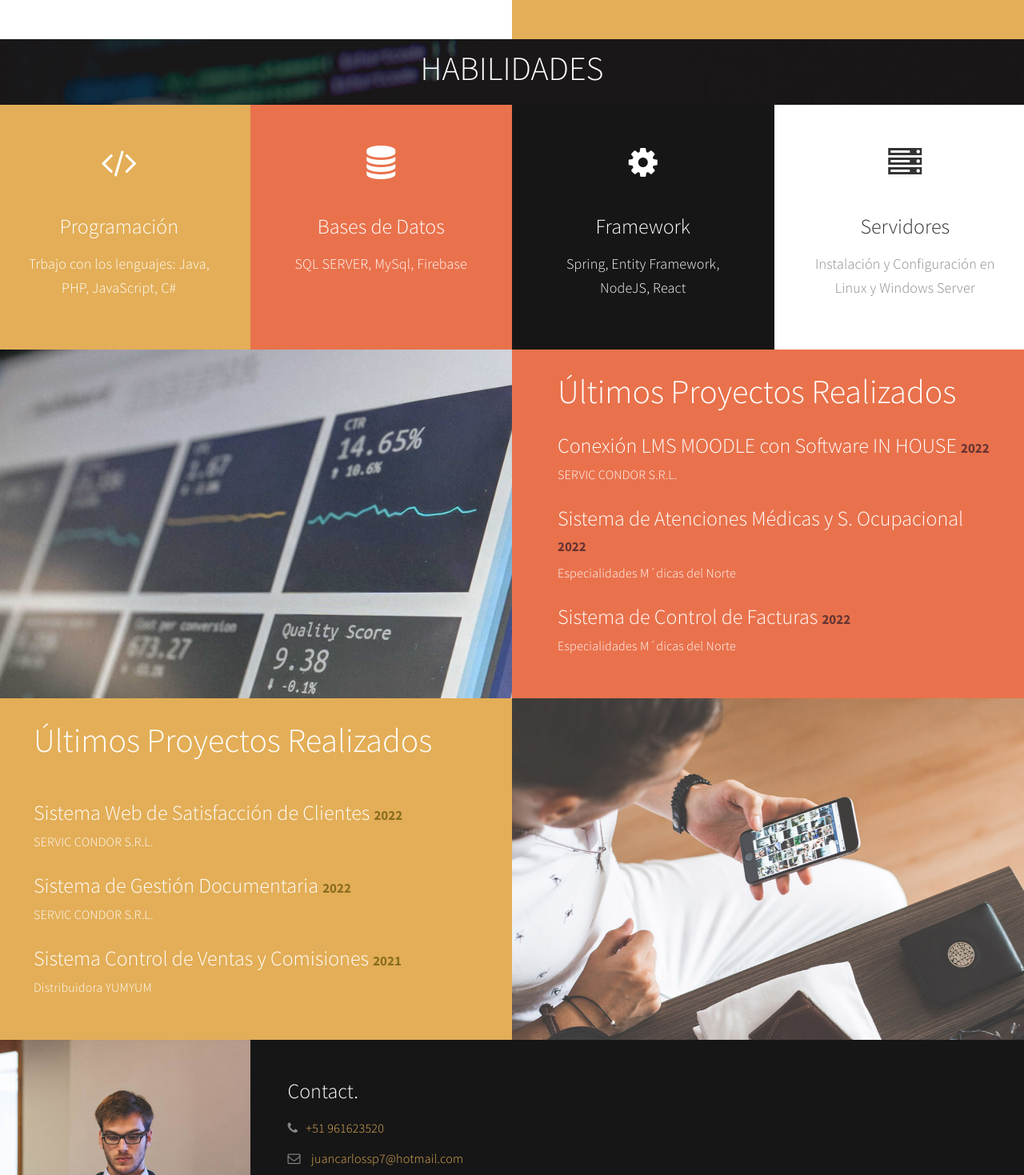
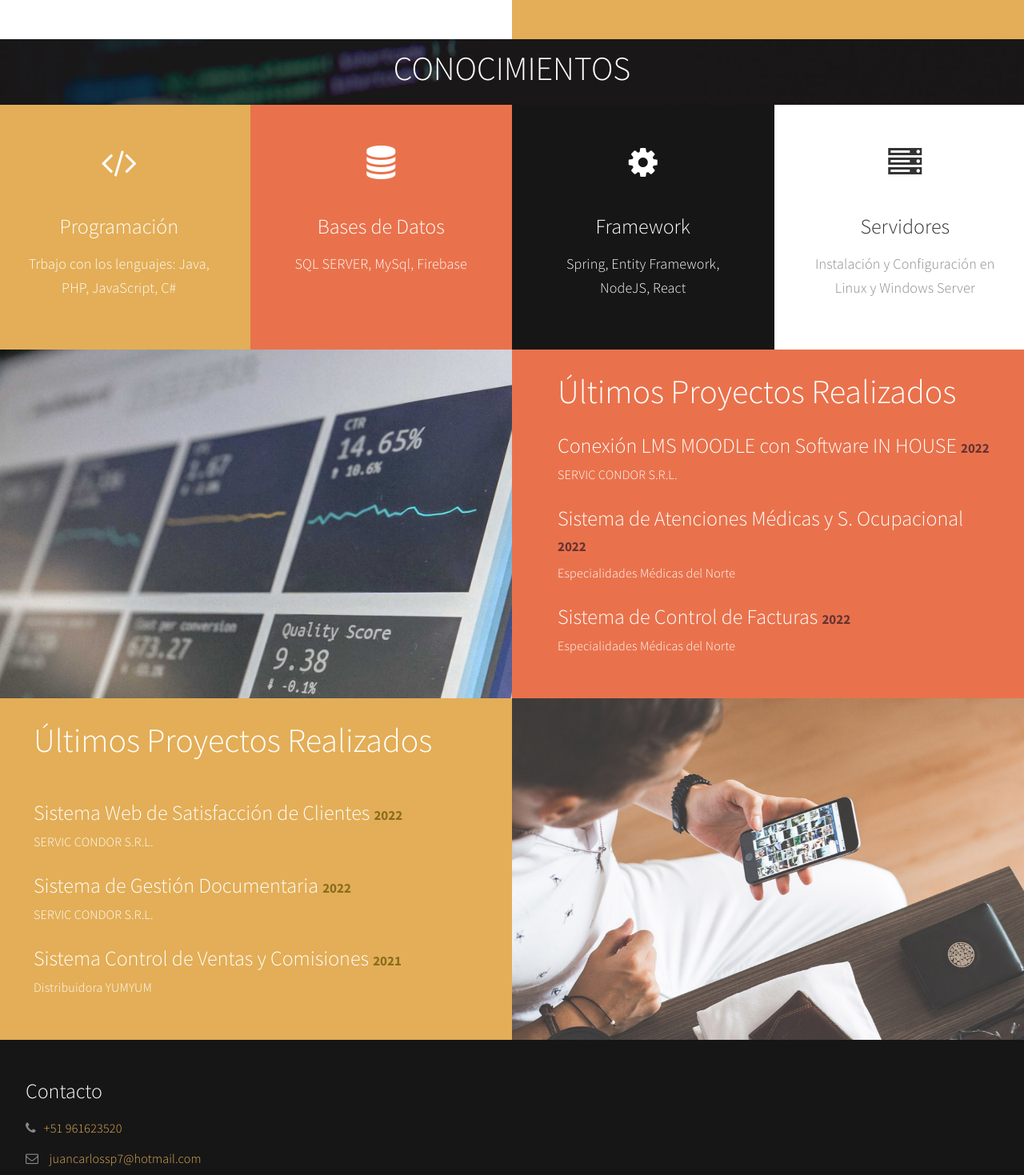
Before and after one commit to tibiyacks/tibiyacks.github.io, a plain HTML site: page index.html in a window 1280 px wide. Shown: the part 1095-2564 px from the top of the page at 80% size. Drawn offline with Linux system fonts and the light colour scheme.

Commit message:
modifica footer

```diff
--- a/css/templatemo-style.css
+++ b/css/templatemo-style.css
@@ -529,7 +529,7 @@ a:hover, a:active, a:focus {
 #contact .contact-form,
 #contact .contact-thumb {
   padding: 22px 32px 22px 32px;
-  min-height: 75vh;
+  /*min-height: 75vh;*/
 }
 
 #contact .contact-img {
--- a/index.html
+++ b/index.html
@@ -53,8 +53,8 @@ http://www.templatemo.com/tm-498-stimulus
                <ul class="nav navbar-nav navbar-right">
                     <li><a href="#home" class="smoothScroll">Inicio</a></li>
                     <li><a href="#about" class="smoothScroll">Sobre mí</a></li>
-                    <li><a href="#experience" class="smoothScroll">Experiencias</a></li>
-                    <li><a href="#quotes" class="smoothScroll">Proyectos</a></li>
+                    <li><a href="#skills" class="smoothScroll">Conocimientos</a></li>
+                    <li><a href="#experience" class="smoothScroll">Proyectos</a></li>
                     <li><a href="#contact" class="smoothScroll">Contacto</a></li>
                </ul>
           </div>
@@ -149,11 +149,11 @@ http://www.templatemo.com/tm-498-stimulus
 <!-- Quotes Section -->
 
 <section id="quotes" class="parallax-section">
-     <div class="overlay"></div>
+     <div class="overlay"  id="skills"></div>
      <div class="container">
           <div class="row">
                <div class="col-md-offset-1 col-md-10 col-sm-12">
-                    <h2 class="wow fadeInUp" data-wow-delay="0.8s">HABILIDADES</h2>
+                    <h2 class="wow fadeInUp" data-wow-delay="0.8s">CONOCIMIENTOS</h2>
                </div>
 
           </div>
@@ -229,13 +229,13 @@ http://www.templatemo.com/tm-498-stimulus
                          <div class="wow fadeInUp color-white media" data-wow-delay="1.6s">
                               <div class="media-body">
                                    <h3 class="media-heading">Sistema de Atenciones M&eacute;dicas y S. Ocupacional <small>2022</small></h3>
-                                   <p class="color-white">Especialidades M&acute;dicas del Norte</p>
+                                   <p class="color-white">Especialidades M&eacute;dicas del Norte</p>
                               </div>
                          </div>
                          <div class="wow fadeInUp color-white media" data-wow-delay="1.6s">
                               <div class="media-body">
                                    <h3 class="media-heading">Sistema de Control de Facturas <small>2022</small></h3>
-                                   <p class="color-white">Especialidades M&acute;dicas del Norte</p>
+                                   <p class="color-white">Especialidades M&eacute;dicas del Norte</p>
                               </div>
                          </div>
                     </div>
@@ -314,13 +314,13 @@ http://www.templatemo.com/tm-498-stimulus
                     </div>
                </div>-->
 
-               <div class="col-md-3 col-sm-6">
+               <!--<div class="col-md-3 col-sm-6">
                     <div class="background-image contact-img"></div>
-               </div>
-               <div class="bg-dark col-md-9 col-sm-6">
+               </div>-->
+               <div class="bg-dark col-md-12 col-sm-6">
                     <div class="contact-thumb">
                          <div class="wow fadeInUp contact-info" data-wow-delay="0.8s">
-                              <h3 class="color-white">Contact.</h3>
+                              <h3 class="color-white">Contacto</h3>
                               <p><i class="fa fa-phone"></i><a href="tel:+51961923520">+51 961623520</a></p>
                               <p><i class="fa fa-envelope-o"></i> <a href="mailto:juancarlossp7@hotmail.com">juancarlossp7@hotmail.com</a></p>
                               <p><i class="fa fa-linkedin"></i> <a href="https://www.linkedin.com/in/jsilvap/">jsilvap</a></p>
```
